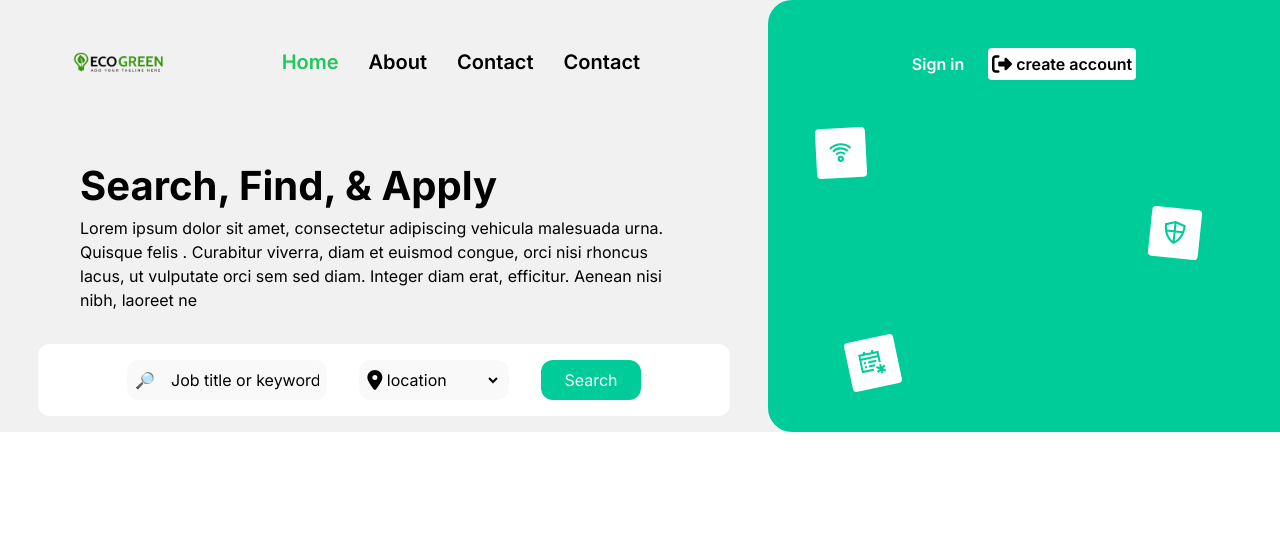
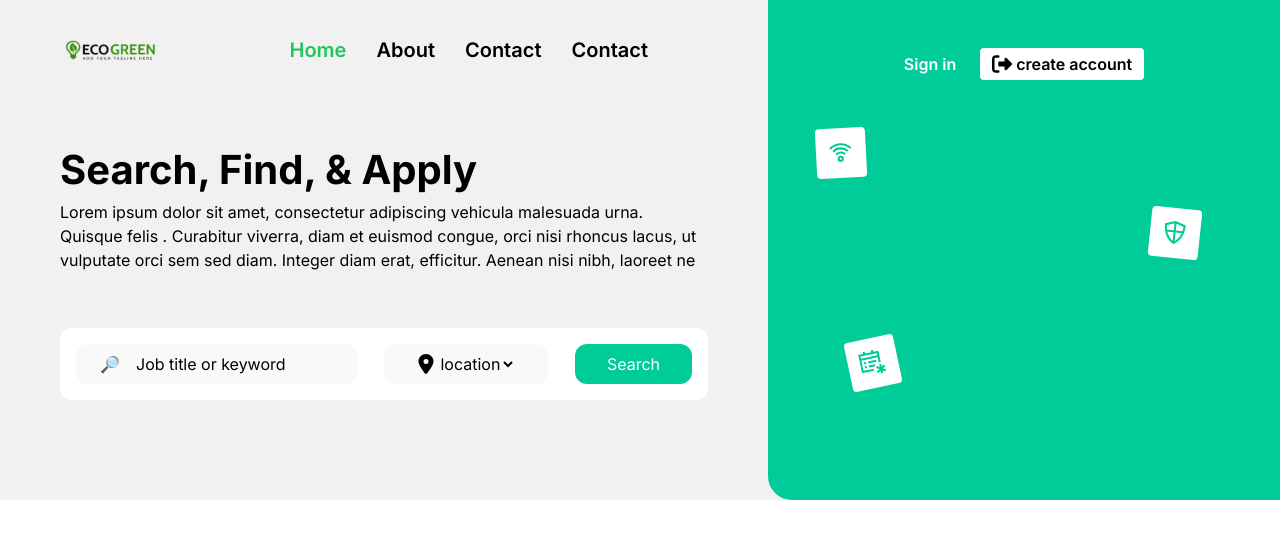
Before and after one commit to Georgeshayek/designpage, a Next.js app: page / in a window 1280 px wide. Shown: the top 538 px of the page. Built offline with nearby package versions, Linux system fonts and the light colour scheme.

Commit message:
tailwindcss fixes

```diff
--- a/src/components/Hero/HeroNav/components/navbar.js
+++ b/src/components/Hero/HeroNav/components/navbar.js
@@ -11,11 +11,11 @@ const Navbar=()=>{
     };
 
     return(
-        <nav className="p-[12px] max-lg:bg-[#f1f1f1]" >
+        <nav className=" max-lg:bg-[#f1f1f1]" >
         <div className="container mx-auto">
-        <div className="flex justify-around items-center relative mx-6  ">
+        <div className="flex justify-between items-center relative max-lg:justify-end">
             <div >
-                <Link href="/"><Image src="/logo.png" alt=" Logo" className="max-lg:ml-[100%]" width={100} height={50}/></Link>
+                <Link href="/"><Image src="/logo.png" alt=" Logo" className="max-lg:mr-[50px]" width={100} height={50}/></Link>
             </div>
             <button id="burger-btn" className="  block text-white p-1 bg-[#00cc99] lg:hidden ml-[120px]" onClick={toggleShow}>&#9776;</button>
             <ul className={`flex justify-center  max-lg:flex-col ${!show ? 'max-lg:hidden' : 'max-lg:block'} max-lg:absolute max-lg:top-[60px] max-lg:left-0 max-lg:bg-[#f1f1f1] max-lg:p-1 max-lg:w-[100%] px-[40px] max-lg:z-50`}>
--- a/src/components/Hero/HeroNav/components/searchbar.js
+++ b/src/components/Hero/HeroNav/components/searchbar.js
@@ -9,18 +9,19 @@ const SearchBar = () => {
 		setValue(e.target.value);
 	};
 	return (
-		<div className="flex bg-white rounded-xl my-4 justify-center mx-auto space-x-8 p-4 w-[90%]">
+		<div className="container mx-auto">
+		<div className="flex bg-white rounded-xl my-4 justify-between p-4  max-lg:space-x-2">
 			<input
-				className="bg-[#f9f9f9] rounded-xl w-[200px] max-lg:w-[120px] p-2 placeholder-black"
+				className="bg-[#f9f9f9] rounded-xl px-6 max-lg:w-[180px] py-2 placeholder-black"
 				placeholder="&#x1F50E;&#xFE0E;	Job title or keyword"
 			/>
-			{!value && (
-				<div className="bg-[#f9f9f9] rounded-xl w-[150px] max-lg:w-[110px] p-2 flex items-center ">
-					<FontAwesomeIcon
+
+				<div className="bg-[#f9f9f9] rounded-xl px-8 max-lg:px-6  py-2 flex items-center ">
+						<FontAwesomeIcon
 						icon={faMapMarkerAlt}
-						className="w-[20px] h-[20px]"
+						className={`w-[20px] h-[20px] ${!value?"":"invisible"}`}
 					/>
-					<select onChange={onChangeHandler} className="w-[150px] bg-transparent max-lg:w-[100px]">
+					<select onChange={onChangeHandler} className=" bg-[#f9f9f9]  ">
 						<option disabled hidden selected value="">
 
 							location
@@ -31,22 +32,12 @@ const SearchBar = () => {
 						<option value="text">text</option>
 					</select>
 				</div>
-			)}
-			{value && (
-				<select
-					className="bg-[#f9f9f9] rounded-xl w-[150px] max-lg:w-[110px] p-2 max-lg:text-center"
-					value={value}
-					onChange={onChangeHandler}
-				>
-					<option value="about">About</option>
-					<option value="contact">contact</option>
-					<option value="small">small</option>
-					<option value="text">text</option>
-				</select>
-			)}
-			<button className="rounded-xl  bg-[#00cc99] w-[100px]  text-white">
+
+
+			<button className="rounded-xl  bg-[#00cc99] px-8 max-lg:px-4  text-white">
 				Search
 			</button>
+		</div>
 		</div>
 	);
 };
--- a/src/components/Hero/HeroNav/components/texts.js
+++ b/src/components/Hero/HeroNav/components/texts.js
@@ -1,9 +1,13 @@
 const Texts=()=>{
     return(
-        <><div className=" mx-20 max-lg:mx-16 my-8 ">
-         <h1 className="  text-[40px] max-lg:text-[30px] font-bold">Search, Find, & Apply</h1>
-         <p className="max-lg:text-center max-lg:my-4">Lorem ipsum dolor sit amet, consectetur adipiscing vehicula malesuada urna. Quisque felis . Curabitur viverra, diam et euismod congue, orci nisi rhoncus lacus, ut vulputate orci sem sed diam. Integer diam erat, efficitur. Aenean nisi nibh, laoreet ne</p>
+        <>
+                <div className="container mx-auto">
+
+        <div className="  py-10  ">
+         <h1 className="  text-[40px] max-lg:text-[30px] max-lg:text-center font-bold">Search, Find, & Apply</h1>
+         <p className="max-lg:text-center max-lg:m-4">Lorem ipsum dolor sit amet, consectetur adipiscing vehicula malesuada urna. Quisque felis . Curabitur viverra, diam et euismod congue, orci nisi rhoncus lacus, ut vulputate orci sem sed diam. Integer diam erat, efficitur. Aenean nisi nibh, laoreet ne</p>
          </div>
+</div>
         </>
     )
 }
--- a/src/components/Hero/HeroNav/heronav.js
+++ b/src/components/Hero/HeroNav/heronav.js
@@ -5,7 +5,7 @@ const { default: Navbar } = require("./components/navbar")
 
 const HeroNav=()=>{
     return(
-        <div className=" flex-col basis-[60%]">
+        <div className="  basis-[60%] px-[60px]  max-lg:px-0">
             <Navbar/>
             <Texts/>
             <SearchBar/>
--- a/src/components/Hero/HeroSign/components/iconscontainer.js
+++ b/src/components/Hero/HeroSign/components/iconscontainer.js
@@ -4,11 +4,13 @@ import { GrShield } from "react-icons/gr";
 import { GrScheduleNew } from "react-icons/gr";
 const IconsContainer=()=>{
     return(
-        <div className="relative h-[300px] max-lg:mt-6">
+        <div className="container mx-auto">
+        <div className="relative max-lg:mt-6 min-h-[300px] ">
            <IconDiv className="absolute top-0 left-12 -rotate-3"><GrWifi/></IconDiv>
            <IconDiv className="absolute top-20 right-20 rotate-6"><GrShield/></IconDiv>
            <IconDiv className="absolute bottom-10 left-20 -rotate-12"><GrScheduleNew/></IconDiv>
         </div>
+        </div>
     )
 }
 export default IconsContainer
--- a/src/components/Hero/HeroSign/components/signNav.js
+++ b/src/components/Hero/HeroSign/components/signNav.js
@@ -4,9 +4,9 @@ import { faSignOutAlt } from "@fortawesome/free-solid-svg-icons"; // Import the
 
 const SignNav=()=>{
     return(
-        <div className="flex justify-center items-center space-x-6 my-10 p-2 max-lg:hidden ">
+        <div className="flex justify-center items-center space-x-6 my-10 p-2  max-lg:hidden  ">
             <Link href="/" className="font-semibold text-white"> Sign in</Link>
-            <button className=" bg-white rounded font-semibold text-[16px] p-1 flex items-center"> <FontAwesomeIcon icon={faSignOutAlt} className="w-[20px] h-[20px] mr-1"/>create account </button>
+            <button className=" bg-white rounded font-semibold text-[16px] p-1 px-3 flex items-center"> <FontAwesomeIcon icon={faSignOutAlt} className="w-[20px] h-[20px] mr-1"/>create account </button>
 
         </div>
     )
--- a/src/components/Hero/HeroSign/herosign.js
+++ b/src/components/Hero/HeroSign/herosign.js
@@ -3,7 +3,8 @@ import SignNav from "./components/signNav"
 
 const HeroSign=()=>{
     return(
-        <div className="  flex-col items-center justify-center bg-[#00cc99] basis-[40%] rounded-l-3xl">
+
+        <div className="  bg-[#00cc99] basis-[40%] rounded-bl-3xl">
             <SignNav/>
             <IconsContainer/>
         </div>
--- a/src/components/Hero/hero.js
+++ b/src/components/Hero/hero.js
@@ -3,11 +3,14 @@ import HeroSign from "./HeroSign/herosign"
 
 const Hero=()=>{
    return(
-   <div className="flex max-lg:flex-col bg-[#f1f1f1] max-lg:bg-white">
+
+   <div className="flex max-lg:flex-col bg-[#f1f1f1] max-lg:bg-white min-h-[500px]">
+
         <HeroNav/>
         <HeroSign/>
 
-    </div>)
+    </div>
+    )
 }
 
 export default Hero
```
